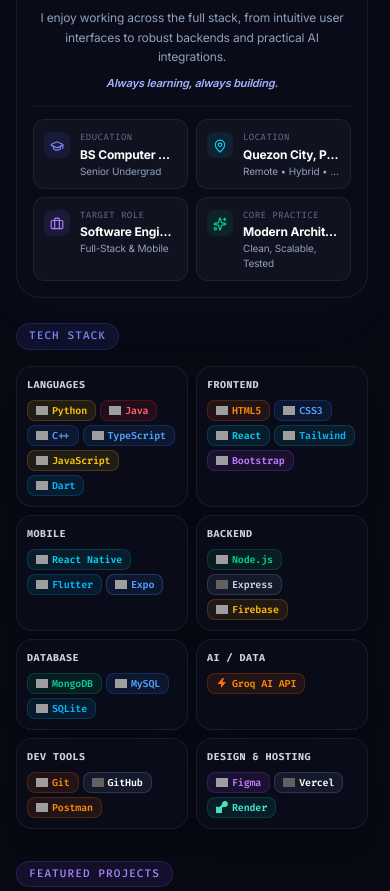
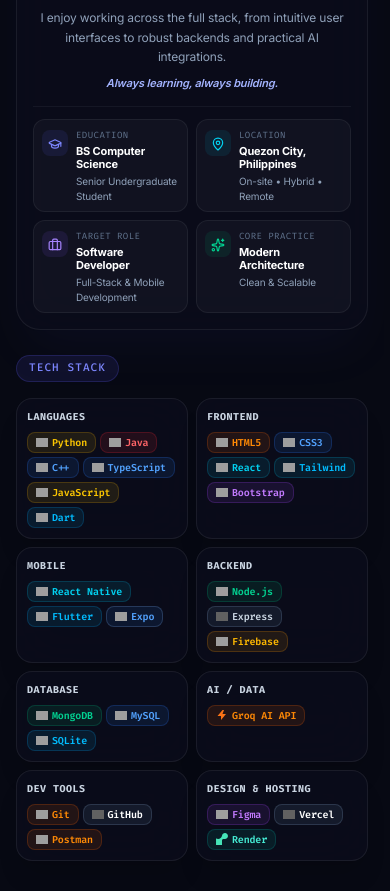
Before and after one commit to ch1llysauce/Web-Portfolio, a React (Vite) app: page /#contact in a window 390 px wide. Shown: the part 1040-1931 px from the top of the page. Built offline with nearby package versions, Linux system fonts and the light colour scheme; grey boxes are pictures that could not be loaded.

Commit message:
Fixed Resume and About Pages

```diff
--- a/src/components/sections/About.tsx
+++ b/src/components/sections/About.tsx
@@ -60,50 +60,50 @@ export const About: React.FC = () => {
                     {/* Bottom Bento Highlights (2x2 Grid on ALL screens) */}
                     <div className="grid grid-cols-2 gap-2 sm:gap-2.5 pt-3 border-t border-black/10 dark:border-white/5">
                         {/* 1. Education */}
-                        <div className="rounded-xl bg-black/[0.02] dark:bg-white/[0.03] border border-black/10 dark:border-white/[0.06] p-2.5 flex items-start gap-2.5 hover:border-indigo-500/30 transition-colors">
+                        <div className="rounded-xl bg-black/[0.02] dark:bg-white/[0.03] border border-black/10 dark:border-white/[0.06] p-2 sm:p-2.5 flex items-start gap-2 sm:gap-2.5 hover:border-indigo-500/30 transition-colors">
                             <div className="p-1.5 rounded-lg bg-indigo-500/10 text-indigo-600 dark:text-indigo-400 shrink-0 mt-0.5">
                                 <GraduationCap className="w-3.5 h-3.5" />
                             </div>
                             <div className="space-y-0.5 min-w-0">
                                 <div className="text-[9px] font-mono uppercase tracking-wider text-slate-500">Education</div>
-                                <div className="text-xs font-bold text-slate-900 dark:text-white leading-tight truncate">BS Computer Science</div>
-                                <div className="text-[10px] text-slate-500 dark:text-slate-400">Senior Undergrad</div>
+                                <div className="text-[11px] sm:text-xs font-bold text-slate-900 dark:text-white leading-tight">BS Computer Science</div>
+                                <div className="text-[10px] text-slate-500 dark:text-slate-400">Senior Undergraduate Student</div>
                             </div>
                         </div>
 
                         {/* 2. Location */}
-                        <div className="rounded-xl bg-black/[0.02] dark:bg-white/[0.03] border border-black/10 dark:border-white/[0.06] p-2.5 flex items-start gap-2.5 hover:border-cyan-500/30 transition-colors">
+                        <div className="rounded-xl bg-black/[0.02] dark:bg-white/[0.03] border border-black/10 dark:border-white/[0.06] p-2 sm:p-2.5 flex items-start gap-2 sm:gap-2.5 hover:border-cyan-500/30 transition-colors">
                             <div className="p-1.5 rounded-lg bg-cyan-500/10 text-cyan-600 dark:text-cyan-400 shrink-0 mt-0.5">
                                 <MapPin className="w-3.5 h-3.5" />
                             </div>
                             <div className="space-y-0.5 min-w-0">
                                 <div className="text-[9px] font-mono uppercase tracking-wider text-slate-500">Location</div>
-                                <div className="text-xs font-bold text-slate-900 dark:text-white leading-tight truncate">Quezon City, Philippines</div>
-                                <div className="text-[10px] text-slate-500 dark:text-slate-400 truncate">Remote • Hybrid • On-site</div>
+                                <div className="text-[11px] sm:text-xs font-bold text-slate-900 dark:text-white leading-tight">Quezon City, Philippines</div>
+                                <div className="text-[10px] text-slate-500 dark:text-slate-400">On-site • Hybrid • Remote</div>
                             </div>
                         </div>
 
                         {/* 3. Target Role */}
-                        <div className="rounded-xl bg-black/[0.02] dark:bg-white/[0.03] border border-black/10 dark:border-white/[0.06] p-2.5 flex items-start gap-2.5 hover:border-violet-500/30 transition-colors">
+                        <div className="rounded-xl bg-black/[0.02] dark:bg-white/[0.03] border border-black/10 dark:border-white/[0.06] p-2 sm:p-2.5 flex items-start gap-2 sm:gap-2.5 hover:border-violet-500/30 transition-colors">
                             <div className="p-1.5 rounded-lg bg-violet-500/10 text-violet-600 dark:text-violet-400 shrink-0 mt-0.5">
                                 <Briefcase className="w-3.5 h-3.5" />
                             </div>
                             <div className="space-y-0.5 min-w-0">
                                 <div className="text-[9px] font-mono uppercase tracking-wider text-slate-500">Target Role</div>
-                                <div className="text-xs font-bold text-slate-900 dark:text-white leading-tight truncate">Software Engineer</div>
-                                <div className="text-[10px] text-slate-500 dark:text-slate-400">Full-Stack & Mobile</div>
+                                <div className="text-[11px] sm:text-xs font-bold text-slate-900 dark:text-white leading-tight">Software Developer</div>
+                                <div className="text-[10px] text-slate-500 dark:text-slate-400">Full-Stack & Mobile Development</div>
                             </div>
                         </div>
 
                         {/* 4. Core Practice */}
-                        <div className="rounded-xl bg-black/[0.02] dark:bg-white/[0.03] border border-black/10 dark:border-white/[0.06] p-2.5 flex items-start gap-2.5 hover:border-emerald-500/30 transition-colors">
+                        <div className="rounded-xl bg-black/[0.02] dark:bg-white/[0.03] border border-black/10 dark:border-white/[0.06] p-2 sm:p-2.5 flex items-start gap-2 sm:gap-2.5 hover:border-emerald-500/30 transition-colors">
                             <div className="p-1.5 rounded-lg bg-emerald-500/10 text-emerald-600 dark:text-emerald-400 shrink-0 mt-0.5">
                                 <Sparkles className="w-3.5 h-3.5" />
                             </div>
                             <div className="space-y-0.5 min-w-0">
                                 <div className="text-[9px] font-mono uppercase tracking-wider text-slate-500">Core Practice</div>
-                                <div className="text-xs font-bold text-slate-900 dark:text-white leading-tight truncate">Modern Architecture</div>
-                                <div className="text-[10px] text-slate-500 dark:text-slate-400">Clean, Scalable, Tested</div>
+                                <div className="text-[11px] sm:text-xs font-bold text-slate-900 dark:text-white leading-tight">Modern Architecture</div>
+                                <div className="text-[10px] text-slate-500 dark:text-slate-400">Clean & Scalable</div>
                             </div>
                         </div>
                     </div>
--- a/src/components/ui/ResumeModal.tsx
+++ b/src/components/ui/ResumeModal.tsx
@@ -170,7 +170,7 @@ export const ResumeModal: React.FC<ResumeModalProps> = ({
                         {/* Modal Body: High-Resolution Image Viewer */}
                         <div
                             className={`relative flex-1 w-full h-full bg-slate-200/80 dark:bg-[#05060d] overflow-auto p-3 sm:p-6 overscroll-contain transition-colors ${
-                                fitMode === 'page' ? 'flex items-center justify-center' : 'flex items-start justify-center pt-4 sm:pt-6 pb-8'
+                                fitMode === 'page' ? 'flex items-center justify-center' : 'flex items-start justify-center'
                             }`}
                         >
                             {fitMode === 'page' ? (
@@ -185,15 +185,15 @@ export const ResumeModal: React.FC<ResumeModalProps> = ({
                                 >
                                     <img
                                         src={previewImageUrl}
-                                        alt="Chilldon Paul Carreon - Official Résumé Preview"
+                                        alt="Chilldon Paul Carreon — Official Resume Preview"
                                         className="max-w-full max-h-full h-auto w-auto object-contain rounded-lg sm:rounded-xl shadow-2xl shadow-slate-900/20 dark:shadow-black/90 border border-slate-300 dark:border-slate-700/40 select-none bg-white cursor-pointer active:scale-98 transition-transform"
                                         loading="eager"
                                     />
                                 </div>
                             ) : (
-                                /* Scroll & Zoom Mode (Proportional Smooth Relative Scaling) */
+                                /* Scroll & Zoom Mode (Guaranteed Left & Right Side Padding at all zoom levels) */
                                 <div
-                                    className="transition-all duration-200 ease-out flex justify-center w-full shrink-0 cursor-pointer"
+                                    className="transition-all duration-200 ease-out flex justify-center m-auto min-w-full cursor-pointer py-3 px-1.5"
                                     onClick={() => setFitMode('page')}
                                     title="Tap image to fit page"
                                 >
@@ -207,7 +207,7 @@ export const ResumeModal: React.FC<ResumeModalProps> = ({
                                         >
                                             <img
                                                 src={previewImageUrl}
-                                                alt="Chilldon Paul Carreon - Official Résumé Preview"
+                                                alt="Chilldon Paul Carreon — Official Resume Preview"
                                                 className="w-full h-auto rounded-lg sm:rounded-xl shadow-2xl shadow-slate-900/20 dark:shadow-black/90 border border-slate-300 dark:border-slate-700/40 select-none bg-white"
                                                 loading="eager"
                                             />
```
